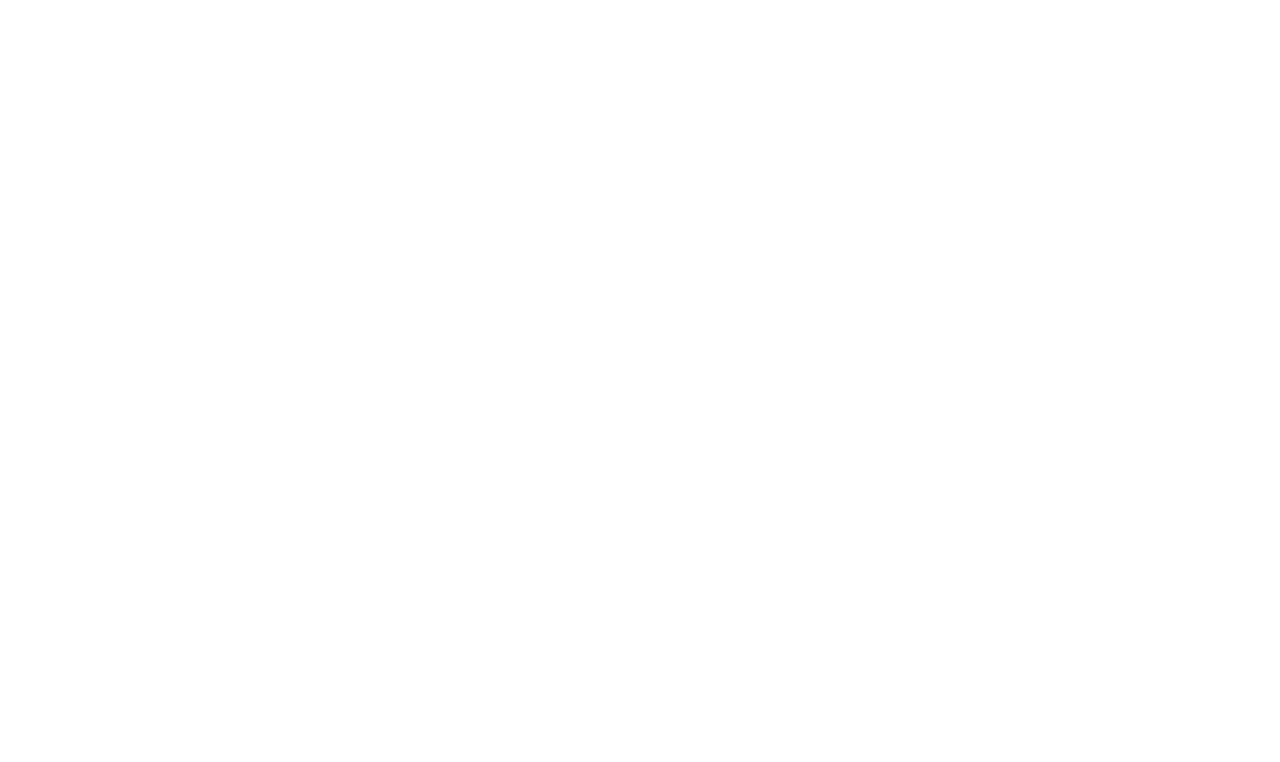
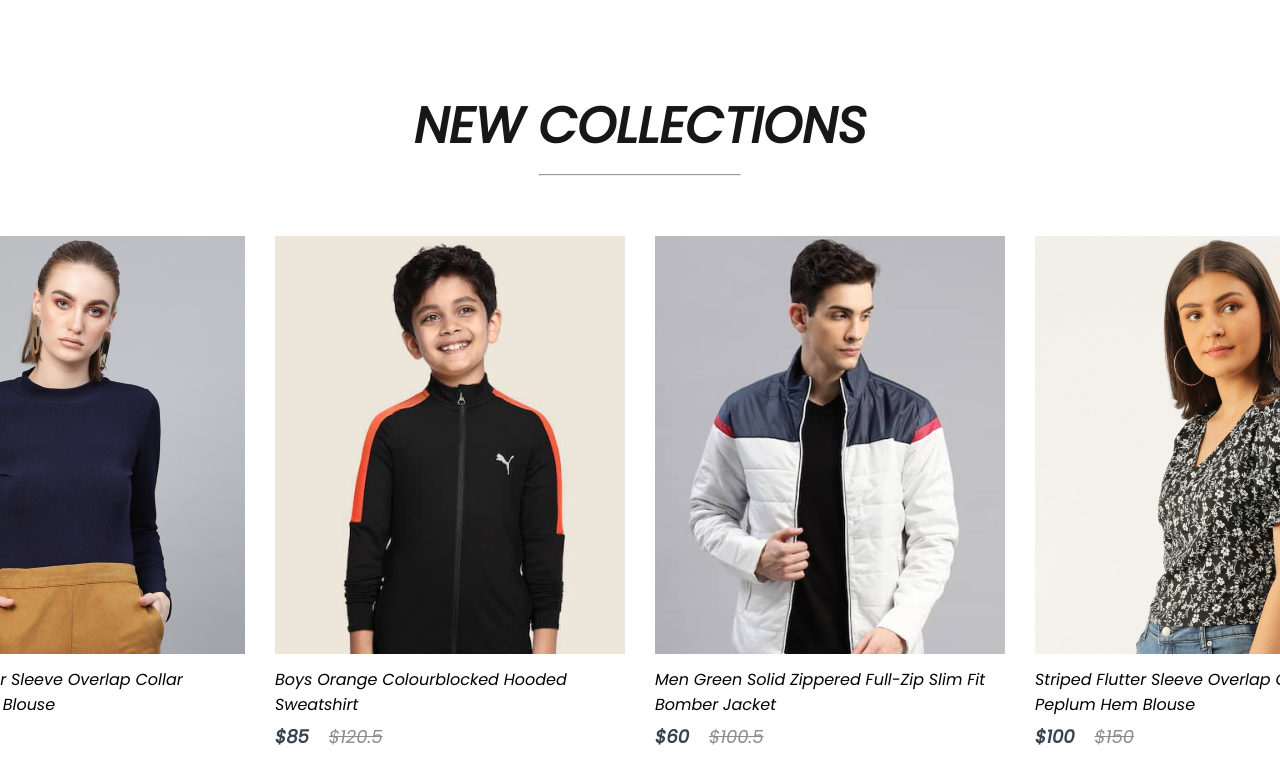
Before and after one commit to Rushikeshsasamkar/Shopper-front-end, a React (Create React App) app: page / in a window 1280 px wide. Shown: the part 2158-2920 px from the top of the page. Before the commit the page ends 2247 px from the top, so only its background shows below. Built offline with nearby package versions, Linux system fonts and the light colour scheme.

Commit message:
New Collections Completed

```diff
--- a/src/Components/NewCollections/NewCollections.css
+++ b/src/Components/NewCollections/NewCollections.css
@@ -0,0 +1,27 @@
+.new-collections {
+    display: flex;
+    flex-direction: column;
+    align-items: center;
+    gap: 10px;
+    height: 90vh;
+}
+
+.new-collections h1 {
+    color: #171717;
+    font-size: 50px;
+    font-weight: 600;
+}
+
+.new-collections hr {
+    width: 200px;
+    height: 6px;
+    border-radius: 10px;
+    background: #252525;
+}
+
+.collections{
+    display: grid;
+    grid-template-columns: 1fr 1fr 1fr 1fr;
+    margin-top: 50px;
+    gap: 30px;
+}
--- a/src/Components/NewCollections/NewCollections.jsx
+++ b/src/Components/NewCollections/NewCollections.jsx
@@ -1,10 +1,18 @@
 import React from 'react'
 import './NewCollections.css'
+import new_collection from '../Assets/new_collections'
+import Item from '../Item/Item'
 
 const NewCollections = () => {
   return (
     <div className='new-collections'>
-
+        <h1>NEW COLLECTIONS</h1>
+        <hr />
+        <div className='collections'>
+            {new_collection.map((item,i)=>{
+                return <Item key={i} id={item.id} name={item.name} image={item.image} new_price={"$" + item.new_price} old_price={"$" + item.old_price} />
+            })}
+        </div>
     </div>
   )
 }
--- a/src/Pages/Shop.jsx
+++ b/src/Pages/Shop.jsx
@@ -2,6 +2,7 @@
 import Hero from '../Components/Hero/Hero';
 import Popular from '../Components/Popular/Popular';
 import Offers from '../Components/Offers/Offers';
+import NewCollections from '../Components/NewCollections/NewCollections';
 
  const Shop = () => {
   return (
@@ -9,6 +10,7 @@
         <Hero/>
         <Popular/>
         <Offers/>
+        <NewCollections/>
     </div>
   )
 }
```
